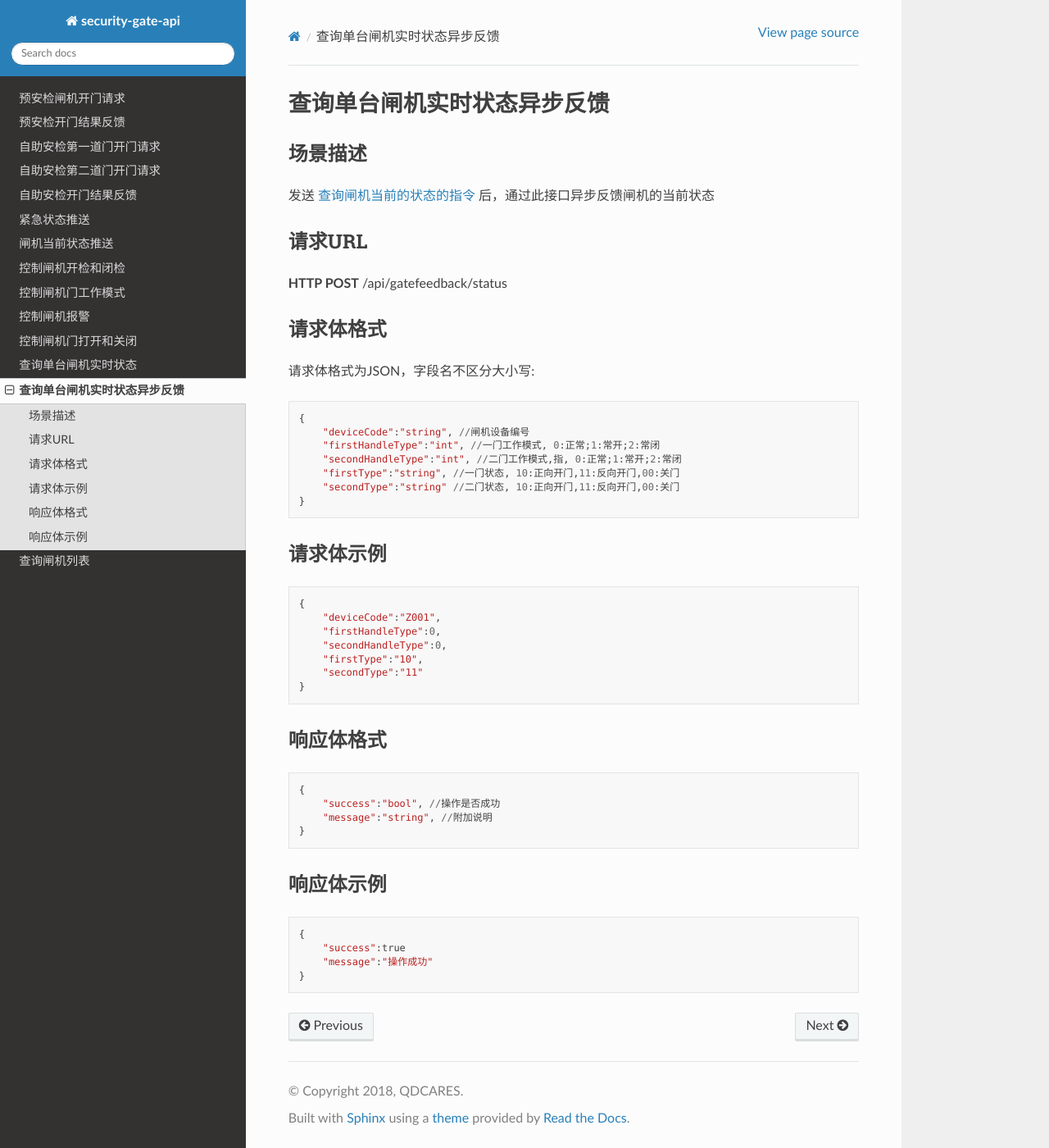
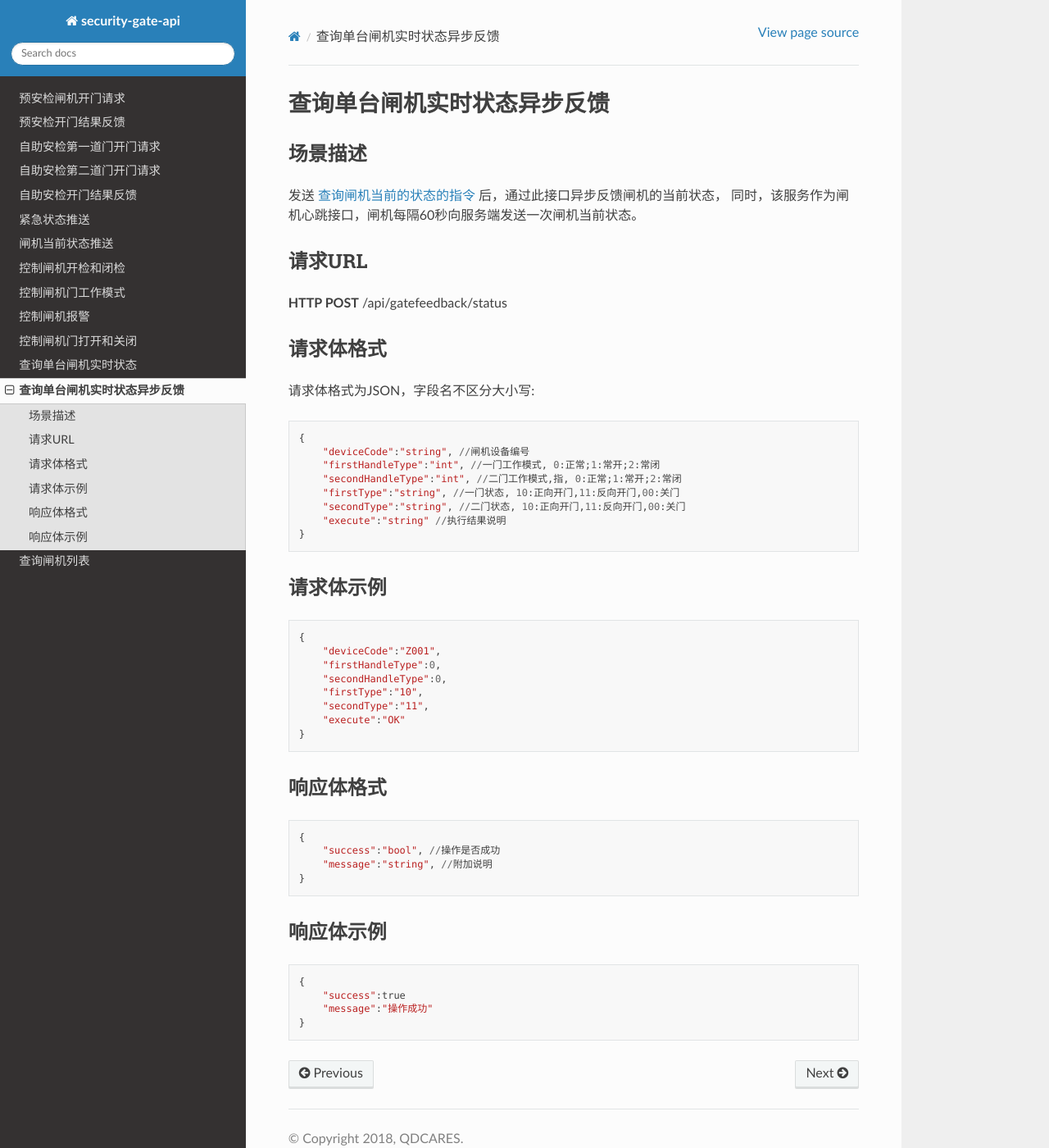
Before and after one commit to kinshines/security-gate-api-doc, a Sphinx documentation site: the page built from source/query_status_feedback.rst, in a window 1280 px wide and 1400 px high. Shown: the whole window at 82% size. Built offline with Sphinx 7.4.7 and the Read the Docs theme 2.0.0, drawn with Linux system fonts in a browser that asks for light colours.

Commit message:
feedback

```diff
--- a/source/query_status_feedback.rst
+++ b/source/query_status_feedback.rst
@@ -4,7 +4,8 @@
 
 场景描述
 ----------
-发送 `查询闸机当前的状态的指令 <query_status.html>`_ 后，通过此接口异步反馈闸机的当前状态
+发送 `查询闸机当前的状态的指令 <query_status.html>`_ 后，通过此接口异步反馈闸机的当前状态，
+同时，该服务作为闸机心跳接口，闸机每隔60秒向服务端发送一次闸机当前状态。
 
 请求URL
 ---------------------
@@ -19,7 +20,8 @@
         "firstHandleType":"int", //一门工作模式, 0:正常;1:常开;2:常闭
         "secondHandleType":"int", //二门工作模式,指, 0:正常;1:常开;2:常闭
         "firstType":"string", //一门状态, 10:正向开门,11:反向开门,00:关门
-        "secondType":"string" //二门状态, 10:正向开门,11:反向开门,00:关门
+        "secondType":"string", //二门状态, 10:正向开门,11:反向开门,00:关门
+        "execute":"string" //执行结果说明
     }
 
 请求体示例
@@ -31,7 +33,8 @@
         "firstHandleType":0,
         "secondHandleType":0,
         "firstType":"10",
-        "secondType":"11"
+        "secondType":"11",
+        "execute":"OK"
     }
 
 .. include:: _include/gate_feedback_response.rst
--- a/source/set_action.rst
+++ b/source/set_action.rst
@@ -4,7 +4,8 @@
 
 场景描述
 ----------
-通过此接口控制闸机门的打开和关闭
+通过此接口控制闸机门的打开和关闭，
+注意此接口仅发送指令，闸机通过 `闸机打开反馈接口 <set_action_open_feedback.html>`_ 或 `闸机关闭反馈接口 <set_action_close_feedback.html>`_ 异步返回闸机的动作状态。
 
 请求URL
 ---------------------
```
Also changed, not shown: source/set_action_close_feedback.rst (added, +33 -0 lines), source/set_action_open_feedback.rst (added, +35 -0 lines).
